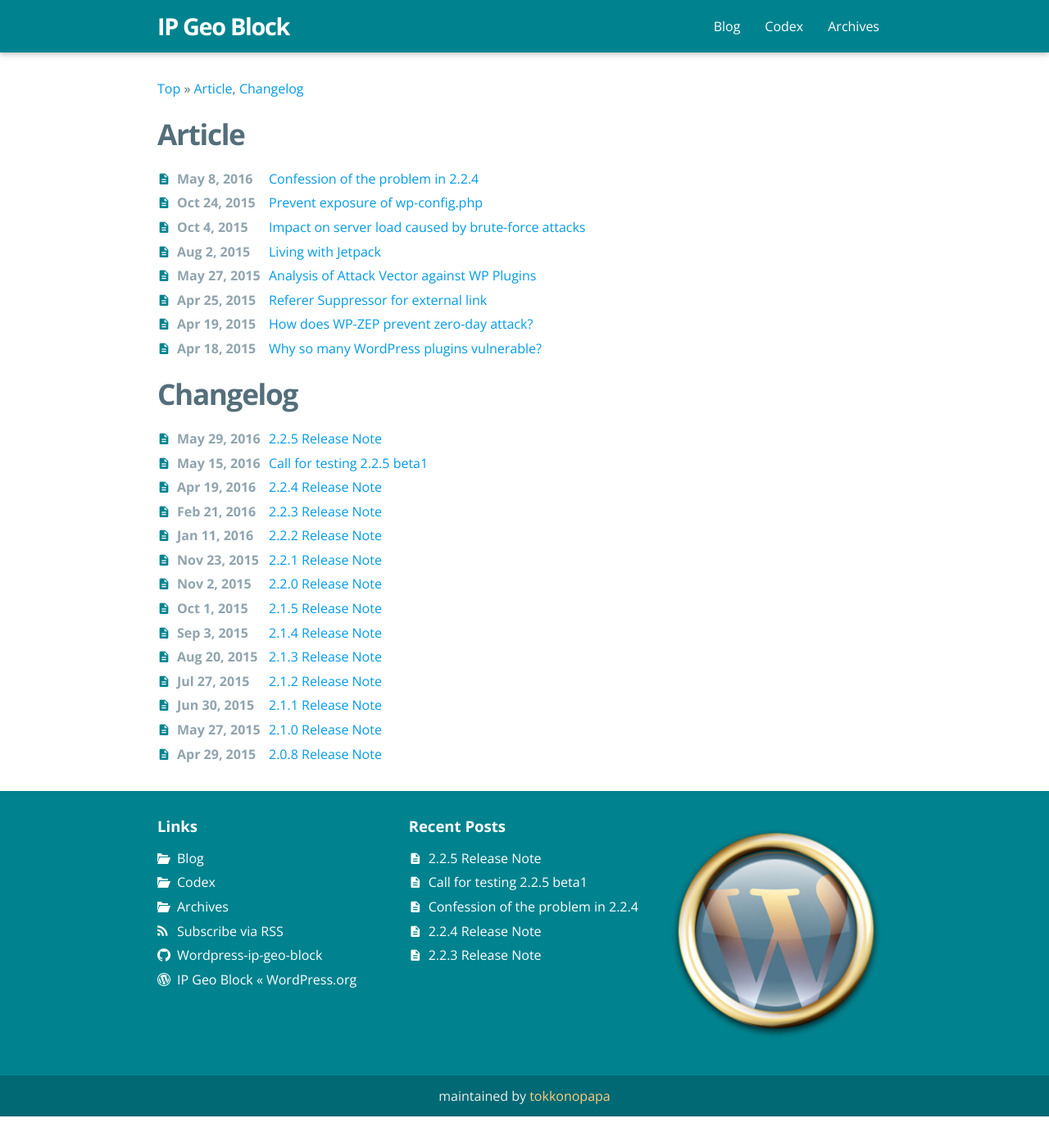
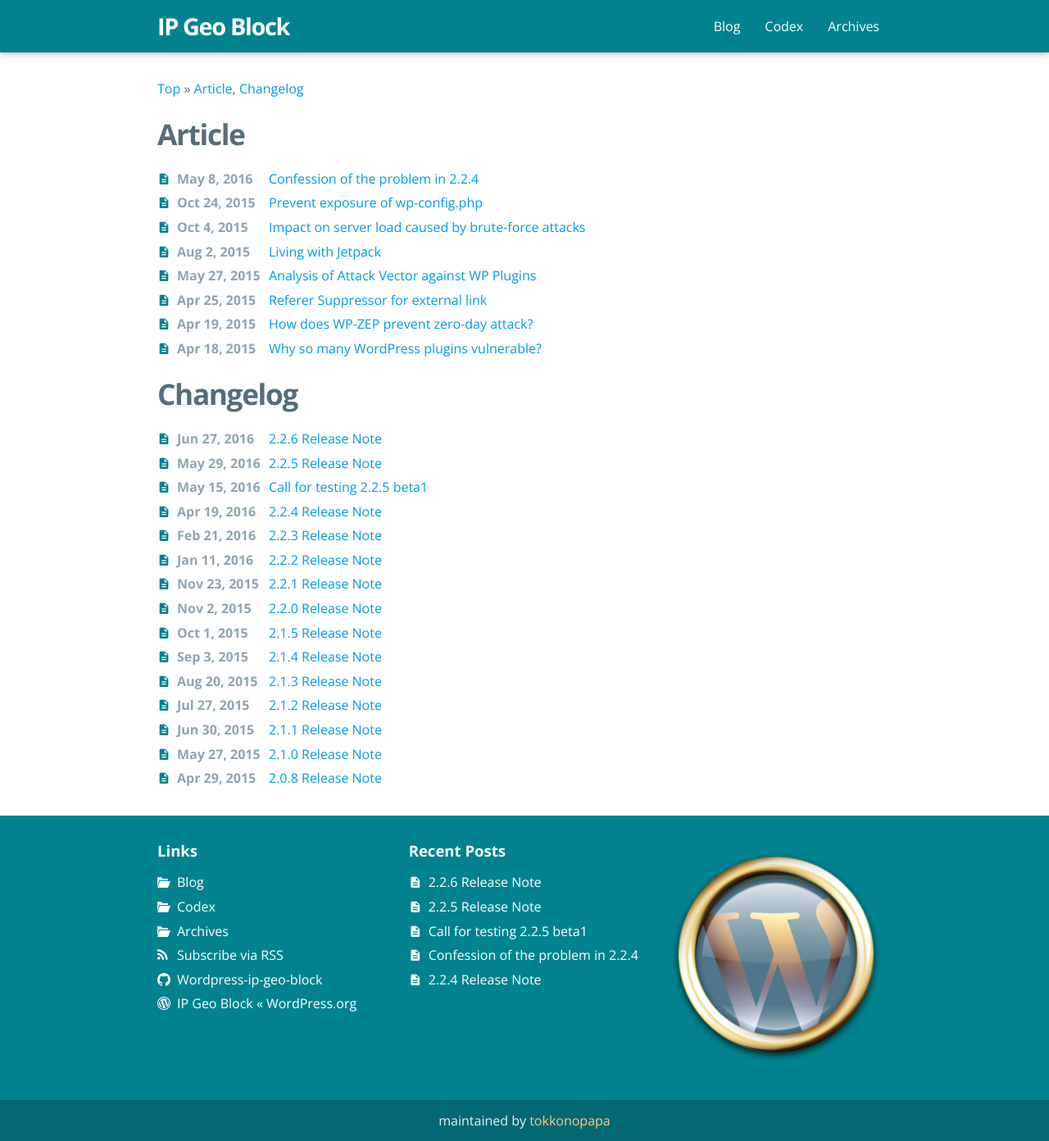
Before and after one commit to tokkonopapa/WordPress-IP-Geo-Block, a Jekyll site: the page built from archives.md, in a window 1280 px wide. Shown: the whole page at 82% size. Built offline with Jekyll 4.4.1, drawn with Linux system fonts in a browser that asks for light colours; some web fonts are replaced; before the commit the page ends 1362 px from its top, so only the background shows below that.

Commit message:
Publish a new changelog.

```diff
--- a/_drafts/2016-06-27-release-2.2.6.md
+++ b/_posts/changelog/2016-06-27-release-2.2.6.md
@@ -1,7 +1,7 @@
 ---
 layout: post
 title: "2.2.6 Release Note"
-date: 2016-06-24 09:00:00
+date: 2016-06-27 00:00:00
 categories: changelog
 published: true
 script: []
```
